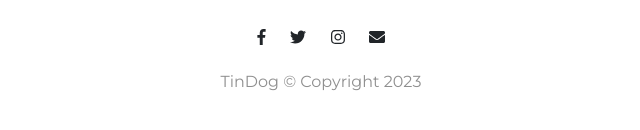
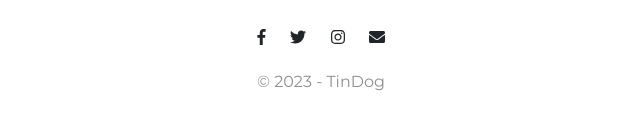
Before and after one commit to SadJ0k3r/TinDog, a plain HTML site: page index.html in a window 1280 px wide. Shown: the part 3071-3201 px from the top of the page, 319-959 px from the left. Drawn offline with nearby package versions, Linux system fonts and the light colour scheme.

Commit message:
Update index.html

```diff
--- a/index.html
+++ b/index.html
@@ -218,15 +218,15 @@
     <i class="social-icon fab fa-twitter"></i>
     <i class="social-icon fab fa-instagram"></i>
     <i class="social-icon fas fa-envelope"></i>
-      <p>TinDog © Copyright <span id="currentYear"></span></p>
+    <p>&copy; 2023 - TinDog</p>
   </div>
 
   <!-- JavaScript to update the current year dynamically -->
   <script>
-      document.getElementById('currentYear').innerHTML = new Date().getFullYear();
+    document.querySelector("#footer p").innerHTML = "&copy; " + new Date().getFullYear() + " - TinDog";
   </script>
+</footer>
 
-  </footer>
 
 </body>
 
```
Lines whose indentation alone changed are shown as unchanged.
